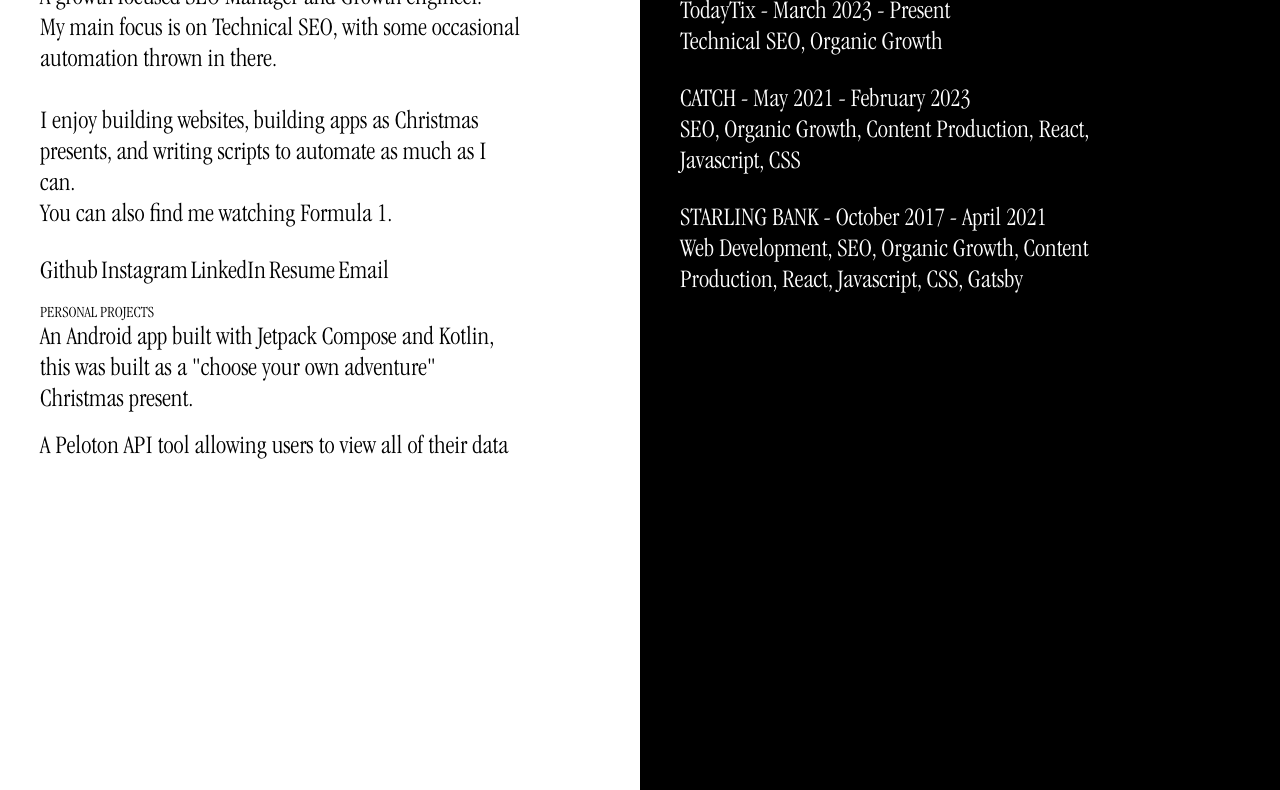
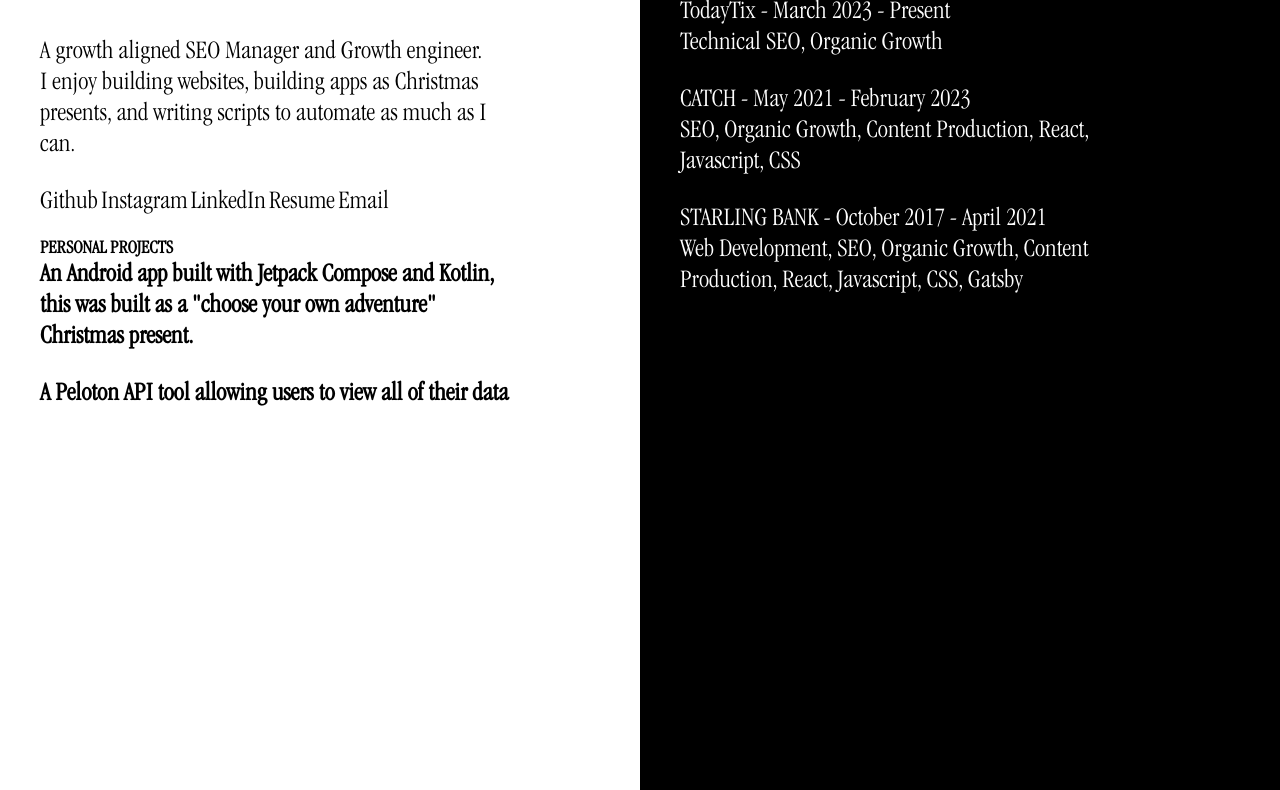
Before and after one commit to Sdeakin93/sarahjd, a website: page _site/index.html in a window 1280 px wide. Shown: the part 102-892 px from the top of the page. Drawn offline with Linux system fonts and the light colour scheme.

Commit message:
Update index.html

```diff
--- a/_site/index.html
+++ b/_site/index.html
@@ -29,9 +29,8 @@
     <div class="left">
       <div class="centered">
         <h1 class="name">Sarah Deakin</h1>
-        <p class="about">A growth focused SEO Manager and Growth engineer. <br/>My main focus is on Technical SEO, with some occasional automation thrown in there.<br/><br/> I enjoy building websites, building apps as Christmas presents, and writing scripts to automate as much as I can.
-          <br/>
-          You can also find me watching Formula 1.
+        <p class="about">A growth aligned SEO Manager and Growth engineer. <br/> I enjoy building websites, building apps as Christmas presents, and writing scripts to automate as much as I can.
+          <br/
 
           </p>    <div class="contact">
             <a href="https://github.com/sdeakin93" class="github" target="_blank"
@@ -57,7 +56,7 @@
               >Email</a
             >
             <br/>
-              <p >PERSONAL PROJECTS<br/>
+              <h3 >PERSONAL PROJECTS<br/>
          <a class="personal" href="https://github.com/Sdeakin93/Jess-Festive-Story">An Android app built with Jetpack Compose and Kotlin, this was built as a "choose your own adventure" Christmas present.</p></a>
         <a class="personal" href="https://github.com/Sdeakin93/peloton-web-api">A Peloton API tool allowing users to view all of their data</p></a>
       </div>
```
